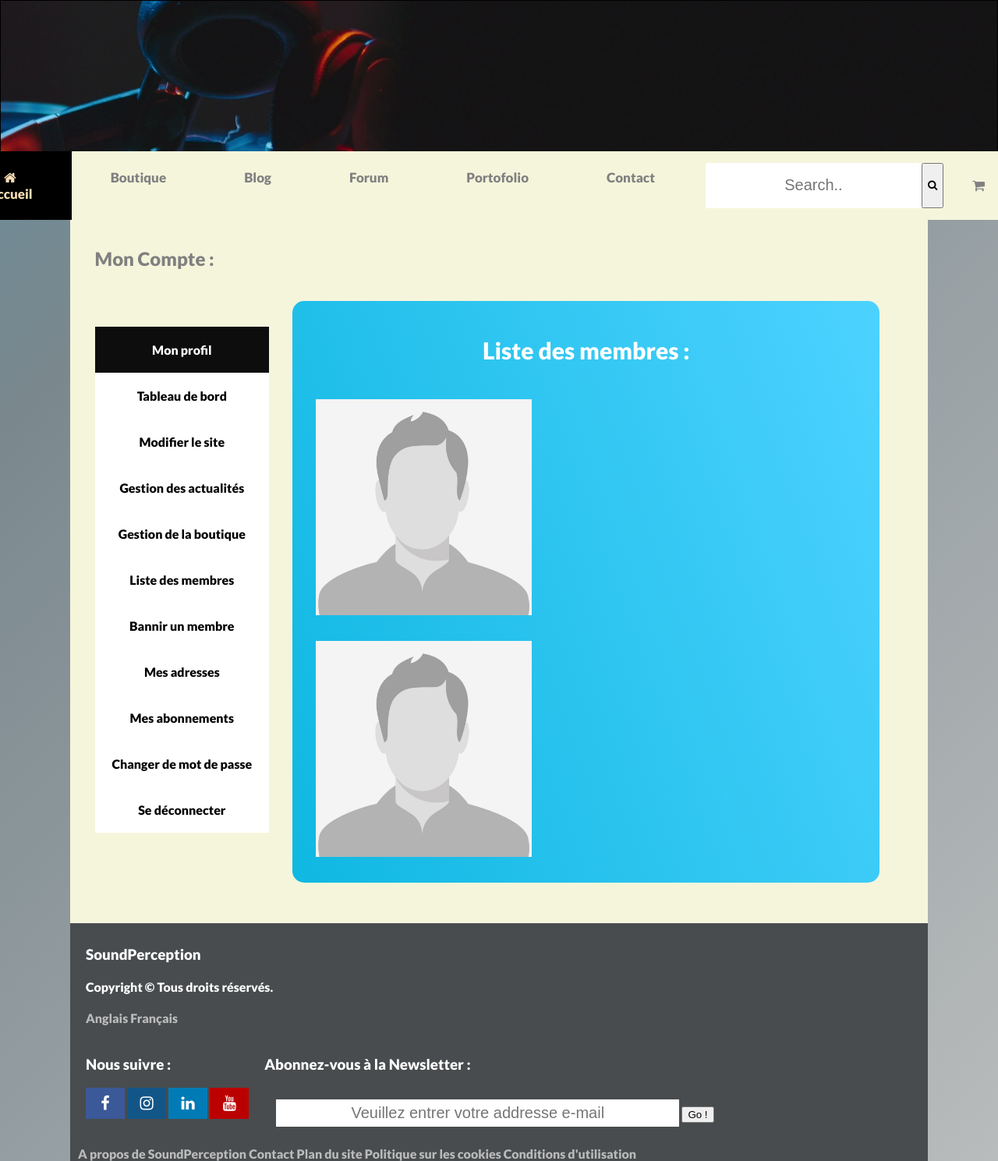
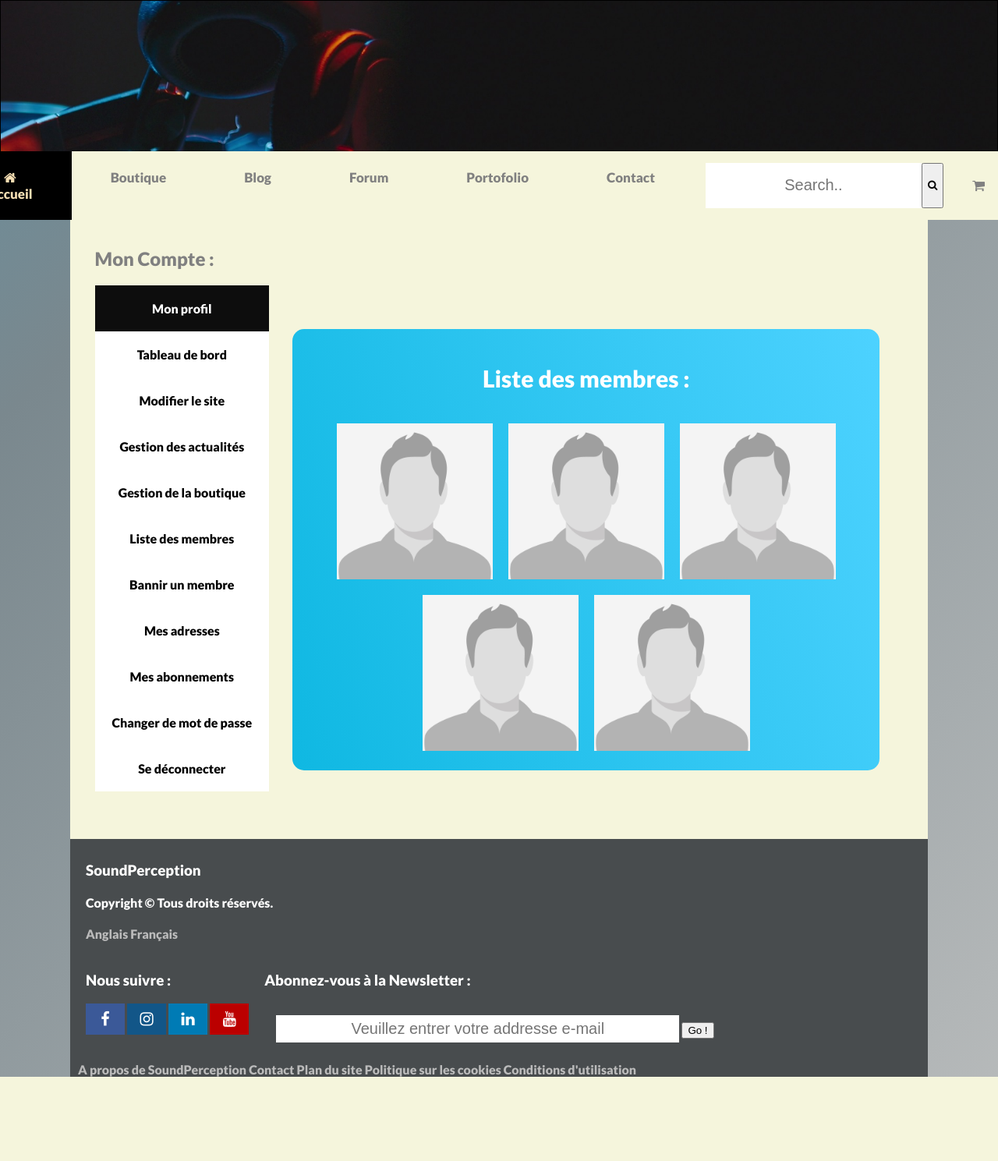
Before and after one commit to Myogamevideo/PROJET_TUTORE_2A_IUT_WEBSITE_GENERIQUE, a PHP site: page /monCompteListeDesMembres.php?position=1 in a window 1280 px wide. Shown: the whole page at 78% size. After the commit the page ends 1381 px from the top, so only its background shows below. Run offline with PHP 8.4, Linux system fonts and the light colour scheme; some libraries are stand-ins or nearby versions.

Commit message:
Commit avec la mise en place d'une page tableau de bord et avec la liste de membre faite

```diff
--- a/barreNavidationCompte.php
+++ b/barreNavidationCompte.php
@@ -13,7 +13,12 @@ if(isset($_GET['position'])){
             echo 'class="active"';
         }
     ?> >Mon profil</a>
-    <a href="#">Tableau de bord</a>
+    <a href="monCompteTableauDeBord.php?position=monCompteTableauDeBord"
+    <?php
+        if(strcmp ($_GET['position'], "monCompteTableauDeBord")==0){
+            echo 'class="active"';
+        }
+    ?>>Tableau de bord</a>
     <a href="modifierSite.php?position=modifierSite"
     <?php
         if(strcmp ($_GET['position'], "modifierSite")==0){
--- a/monCompteListeDesMembres.php
+++ b/monCompteListeDesMembres.php
@@ -14,39 +14,81 @@
                     <div class="divListeDesMembres">
                         <h3>Liste des membres : </h3>
                         <div class="liste">
-
                             <div class="containerImage">
+                                <img src="public/image/placeholder.jpg" alt="Avatar" class="image">
                                 <div class="overlay simpleMembre">
                                     <div class="text">
                                         <div class="avatar">
                                             <img src="public/image/placeholder.jpg" alt="Avatar">
-                                                <label  class="right"> Natsu44</div>
+                                            <label class="labelPseudo">Natsu44</label>
                                         </div>
                                         <p>Simple Membre</p>
-                                            <p><label>Nom :</label>Natsu Dragnir</p>
-                                            <p><label>E-mail</label>natsu.dragnir@outlook.fr</p>
-                                            <p><label>Téléphone</label>04-71-55-55-88</p>
-                                        </div>
-                                        <img src="public/image/placeholder.jpg" alt="Avatar" class="image">
+                                        <p><label>Nom : </label>Natsu Dragnir</p>
+                                        <p><label>E-mail : </label>natsu.dragnir@outlook.fr</p>
+                                        <p><label>Téléphone : </label>04-71-55-55-88</p>
                                     </div>
                                 </div>
-
+                            </div>
                             <div class="containerImage">
+                                <img src="public/image/placeholder.jpg" alt="Avatar" class="image">
                                 <div class="overlay admin">
                                     <div class="text">
                                         <div class="avatar">
                                             <img src="public/image/placeholder.jpg" alt="Avatar">
-                                                <label  class="right"> Natsu44</div>
+                                            <label class="labelPseudo">Natsu44</label>
+                                        </div>
+                                        <p>Admin</p>
+                                        <p><label>Nom : </label>Natsu Dragnir</p>
+                                        <p><label>E-mail : </label>natsu.dragnir@outlook.fr</p>
+                                        <p><label>Téléphone : </label>04-71-55-55-88</p>
+                                    </div>
+                                </div>
+                            </div>
+                            <div class="containerImage">
+                                <img src="public/image/placeholder.jpg" alt="Avatar" class="image">
+                                <div class="overlay admin">
+                                    <div class="text">
+                                        <div class="avatar">
+                                            <img src="public/image/placeholder.jpg" alt="Avatar">
+                                            <label class="labelPseudo">Natsu44</label>
+                                        </div>
+                                        <p>Admin</p>
+                                        <p><label>Nom : </label>Natsu Dragnir</p>
+                                        <p><label>E-mail : </label>natsu.dragnir@outlook.fr</p>
+                                        <p><label>Téléphone : </label>04-71-55-55-88</p>
+                                    </div>
+                                </div>
+                            </div>
+                            <div class="containerImage">
+                                <img src="public/image/placeholder.jpg" alt="Avatar" class="image">
+                                <div class="overlay simpleMembre">
+                                    <div class="text">
+                                        <div class="avatar">
+                                            <img src="public/image/placeholder.jpg" alt="Avatar">
+                                            <label class="labelPseudo">Natsu44</label>
                                         </div>
                                         <p>Simple Membre</p>
-                                            <p><label>Nom :</label>Natsu Dragnir</p>
-                                            <p><label>E-mail</label>natsu.dragnir@outlook.fr</p>
-                                            <p><label>Téléphone</label>04-71-55-55-88</p>
-                                        </div>
-                                        <img src="public/image/placeholder.jpg" alt="Avatar" class="image">
+                                        <p><label>Nom : </label>Natsu Dragnir</p>
+                                        <p><label>E-mail : </label>natsu.dragnir@outlook.fr</p>
+                                        <p><label>Téléphone : </label>04-71-55-55-88</p>
                                     </div>
                                 </div>
-
+                            </div>
+                            <div class="containerImage">
+                                <img src="public/image/placeholder.jpg" alt="Avatar" class="image">
+                                <div class="overlay simpleMembre">
+                                    <div class="text">
+                                        <div class="avatar">
+                                            <img src="public/image/placeholder.jpg" alt="Avatar">
+                                            <label class="labelPseudo">Natsu44</label>
+                                        </div>
+                                        <p>Simple Membre</p>
+                                        <p><label>Nom : </label>Natsu Dragnir</p>
+                                        <p><label>E-mail : </label>natsu.dragnir@outlook.fr</p>
+                                        <p><label>Téléphone : </label>04-71-55-55-88</p>
+                                    </div>
+                                </div>
+                            </div>
                         </div>
                     </div>
                 </div>
--- a/public/css/style-listeDesMembres.css
+++ b/public/css/style-listeDesMembres.css
@@ -49,7 +49,8 @@
 
 
 .image {
-    width: 40%;
+    width: 200px;
+    height: 200px;
   }
 
 .simpleMembre{
@@ -64,43 +65,53 @@
   .overlay {
     position: absolute;
     overflow: hidden;
-    width: 20%;
-    height: 40%;
+    width: 200px;
+    height: 200px;
     height:0;
     transition: .5s ease;
+    display: flex;
+    flex-direction: column;
+    align-items: center;
+    flex-wrap: wrap;
   }
 
   .containerImage:hover .overlay {
-    height: 40%;
-    width: 20%;
+    height: 200px;
+    width: 200px;
   }
 
   .containerImage{
-      padding: 15px;
-  }
+      padding: 10px;
+      display: flex;
+      flex-direction: column;
+      flex-wrap: wrap;
+      align-items: center;
+    }
 
   .text {
     color: white;
-    font-size: 18px;
     text-align: center;
     display: flex;
     flex-direction: column;
+    justify-content: center;
     align-items: center;
+  }
+
+  .text p {
+    font-size: 12px;
   }
 
   .liste{
       display: flex;
       flex-direction: row;
-      flex-wrap: nowrap;
+      flex-wrap: wrap;
       justify-content: center;
   }
-
 
 
   .avatar  img {
     max-width: 60px;
     width: 100%;
-    margin-right: 20px;
     border-radius: 50%;
   }
 
@@ -109,5 +120,4 @@
       display: flex;
       flex-direction: column;
       align-items: center;
-      justify-content: center;
   }
```
Also changed, not shown: modifierSite.php (+4 -4 lines), monCompteTableauDeBord.php (added, +48 -0 lines), public/css/style-modifierSite.css (added, +38 -0 lines), public/css/style-monCompteTableauDeBord.css (added, +38 -0 lines). Lines whose indentation alone changed are shown as unchanged.
